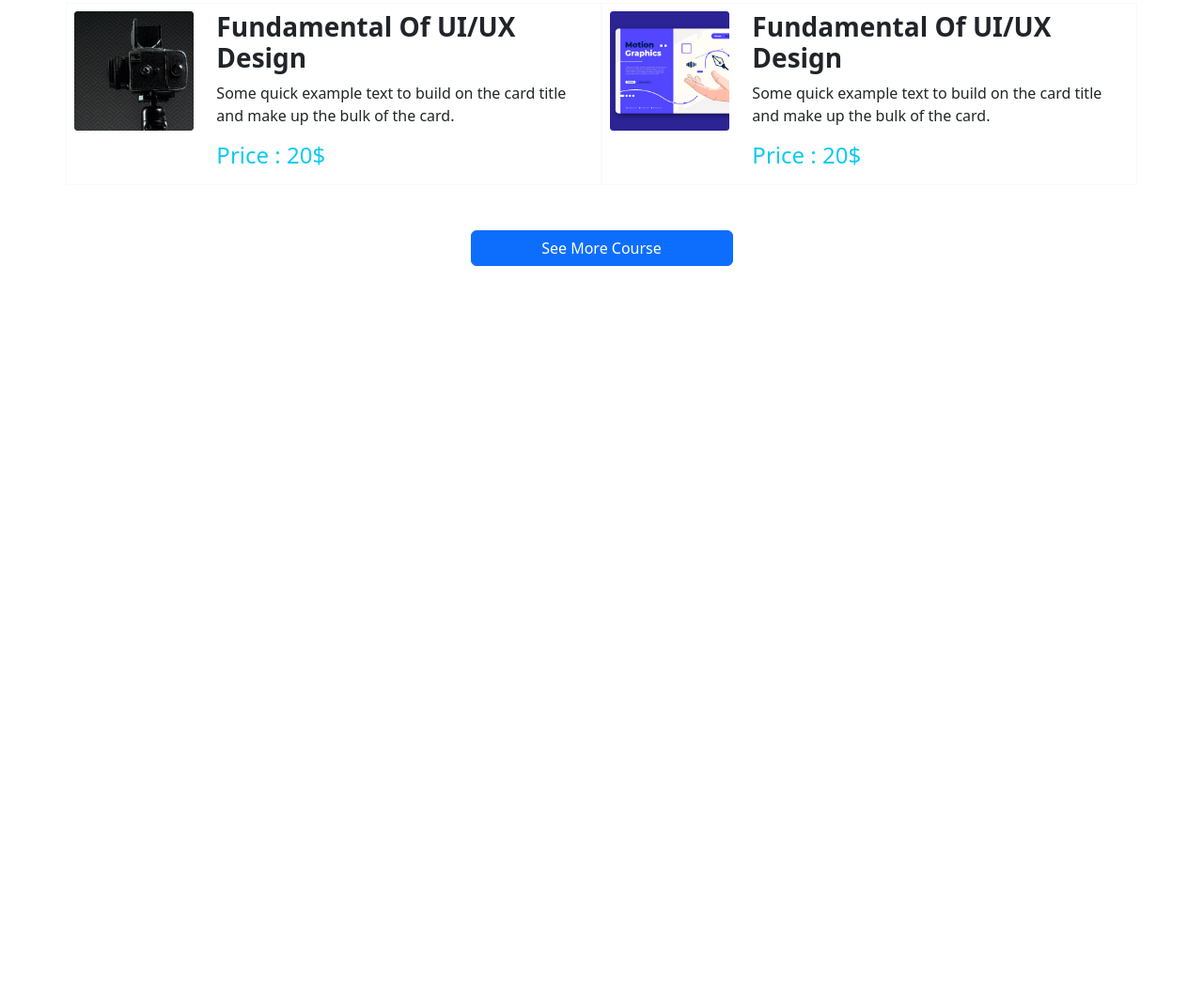
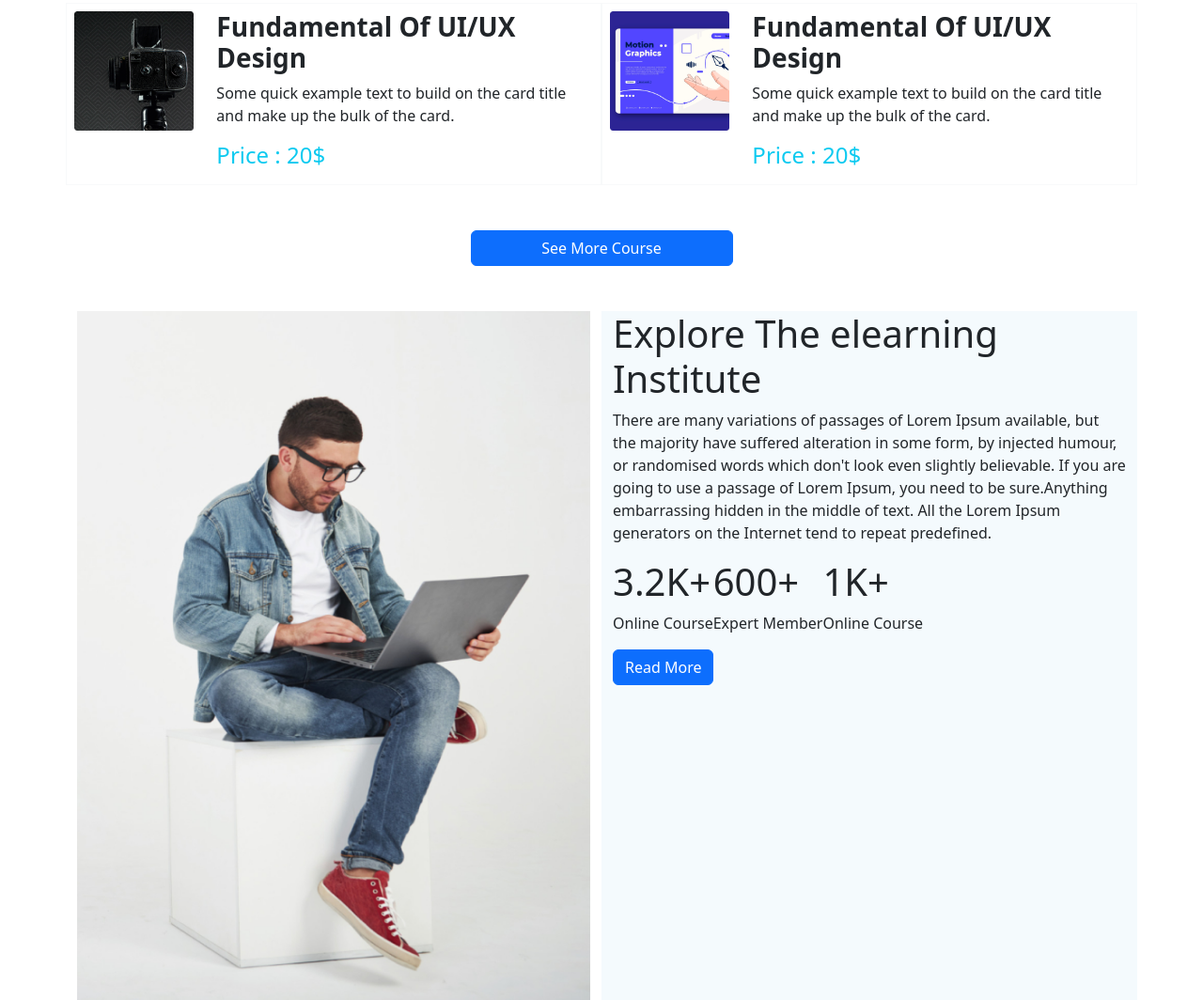
Before and after one commit to mmakash/edtech-bootstrap, a plain HTML site: page index.html in a window 1280 px wide. Shown: the part 1329-2393 px from the top of the page at 94% size. Before the commit the page ends 1660 px from the top, so only its background shows below. Drawn offline with nearby package versions, Linux system fonts and the light colour scheme.

```diff
--- a/index.html
+++ b/index.html
@@ -70,6 +70,7 @@
     </div>
    </div>
   <!-- Carousel Section End -->
+
   <!-- Course Section Start -->
   <div class="container pt-5">
     <div class="text-center">
@@ -148,7 +149,44 @@
    </div>
    </div>
   </div>
-  <!-- Course Section Start -->
+  <!-- Course Section End -->
+
+  <!-- Explore Section Start -->
+  <div class="container">
+    <div class="row">
+      <div class="col-lg-6">
+        <img class="w-100 mx-0 my-0" src="images/working.png" alt="">
+      </div>
+      <div class="explore-section col-lg-6 ">
+        <div class="">
+          <div>
+            <h1>Explore The elearning Institute</h1>
+            <p>There are many variations of passages of Lorem Ipsum available, but the majority have suffered alteration in some form, by injected humour, or randomised words which don't look even slightly believable. If you are going to use a passage of Lorem Ipsum, you need to be sure.Anything embarrassing hidden in the middle of text. All the Lorem Ipsum generators on the Internet tend to repeat predefined.</p>
+          </div>
+          <div class="d-flex">
+           <div>
+            <h1>3.2K+</h1>
+            <p>Online Course</p>
+           </div>
+           <div>
+            <h1>600+</h1>
+            <p>Expert Member</p>
+           </div>
+           <div>
+            <h1>1K+</h1>
+            <p>Online Course</p>
+           </div>
+          </div>
+          <button class="btn btn-primary mx-auto text-white">Read More</button>
+        </div>
+        </div>
+    </div>
+  </div>
+  <!-- Explore Section End -->
+
+  <!-- Ready to join start -->
+
+  <!-- Ready to join start -->
     <script src="https://cdn.jsdelivr.net/npm/bootstrap@5.2.0/dist/js/bootstrap.bundle.min.js"></script>
 </body>
 </html>
--- a/style.css
+++ b/style.css
@@ -1,6 +1,6 @@
 .photo{
     filter: brightness(60%);
 }
-.carousel-caption h1{
-    font-size: ;
+.explore-section{
+    background-color: #F4FAFD;
 }
```
Also changed, not shown: images/comma.png (added), images/company/company-1.png (added), images/company/company-2.png (added), images/company/company-3.png (added), images/company/company-4.png (added), images/company/company-5.png (added), images/company/company-6.png (added), images/student/student-1.png (added), images/student/student-2.png (added), images/student/student-3.png (added), images/student/student-4.png (added), images/student/student-5.png (added), images/student/student-6.png (added), images/working.png (added).
